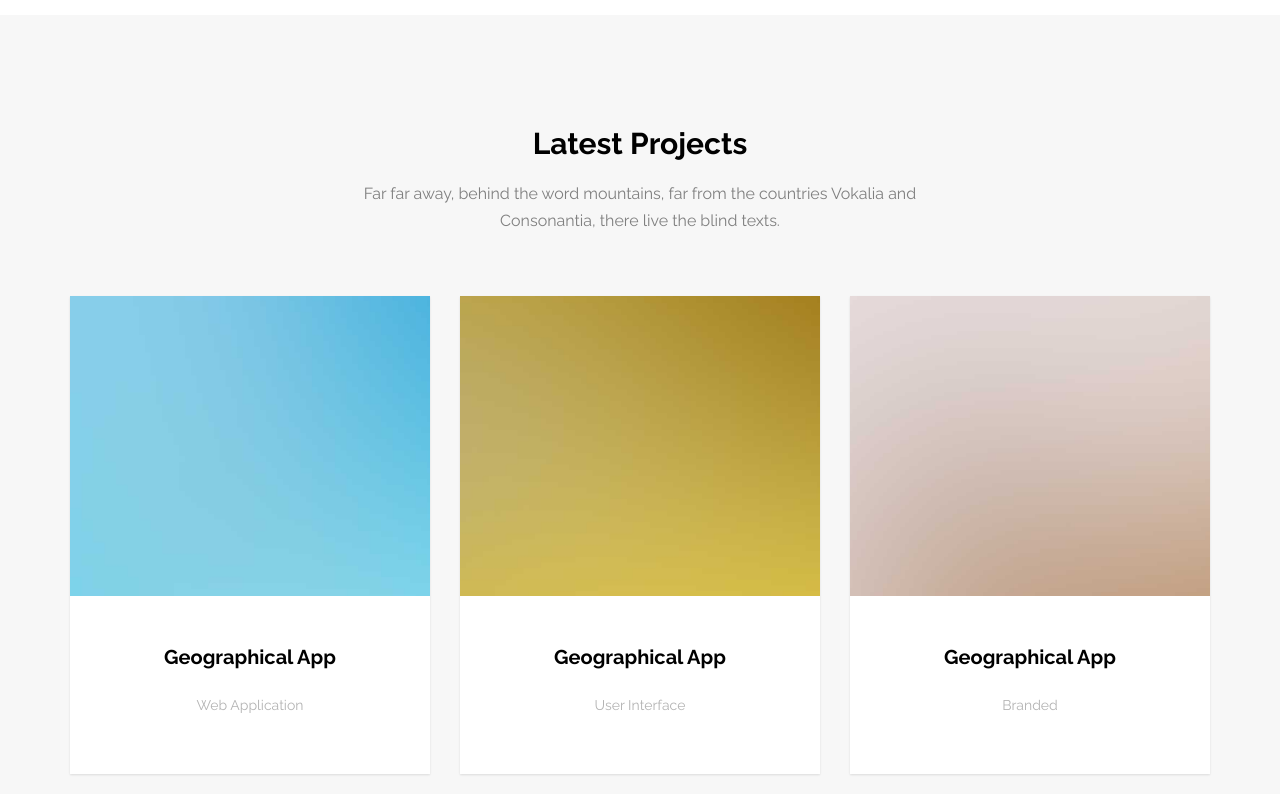
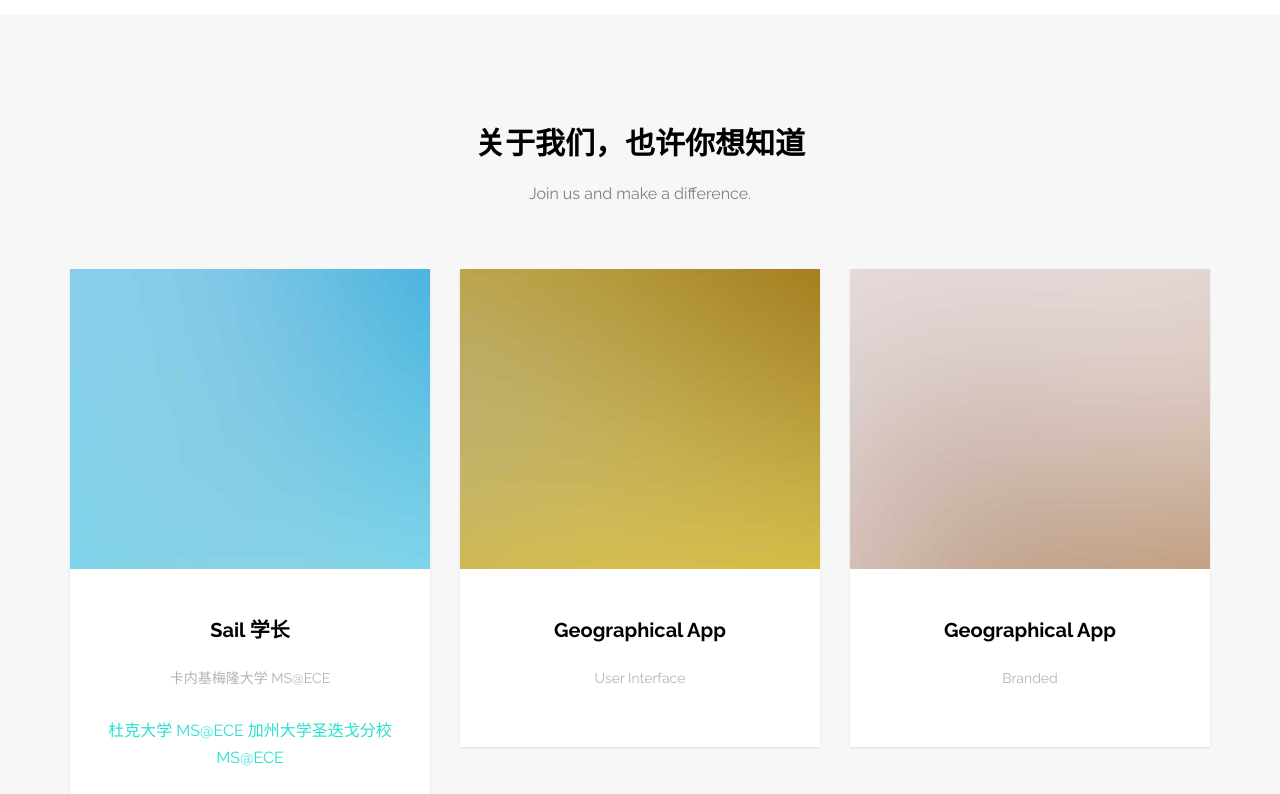
Before and after one commit to Master-Vision/Master-Vision.github.io, a plain HTML site: page index.html in a window 1280 px wide. Shown: the part 1420-2214 px from the top of the page. Drawn offline with Linux system fonts and the light colour scheme; files whose address does not match are found by name.

Commit message:
update-0527

```diff
--- a/index.html
+++ b/index.html
@@ -199,8 +199,8 @@
 		<div class="container">
 			<div class="row">
 				<div class="col-md-6 col-md-offset-3 text-center fh5co-heading animate-box">
-					<h2>Latest Projects</h2>
-					<p>Far far away, behind the word mountains, far from the countries Vokalia and Consonantia, there live the blind texts. </p>
+					<h2>关于我们，也许你想知道</h2>
+					<p> Join us and make a difference.</p>
 				</div>
 			</div>
 
@@ -210,8 +210,10 @@
 						<div class="image" style="background-image: url(images/image_1.jpg)"></div>
 						<div class="v-align">
 							<div class="v-align-middle">
-								<h3 class="title">Geographical App</h3>
-								<h5 class="category">Web Application</h5>
+								<h3 class="title">Sail 学长</h3>
+								<h5 class="category">卡内基梅隆大学 MS@ECE </h5>
+                                <h7 class="category">杜克大学 MS@ECE </h7>
+                                <h7 class="category">加州大学圣迭戈分校 MS@ECE </h7>
 							</div>
 						</div>
 					</a>
```
